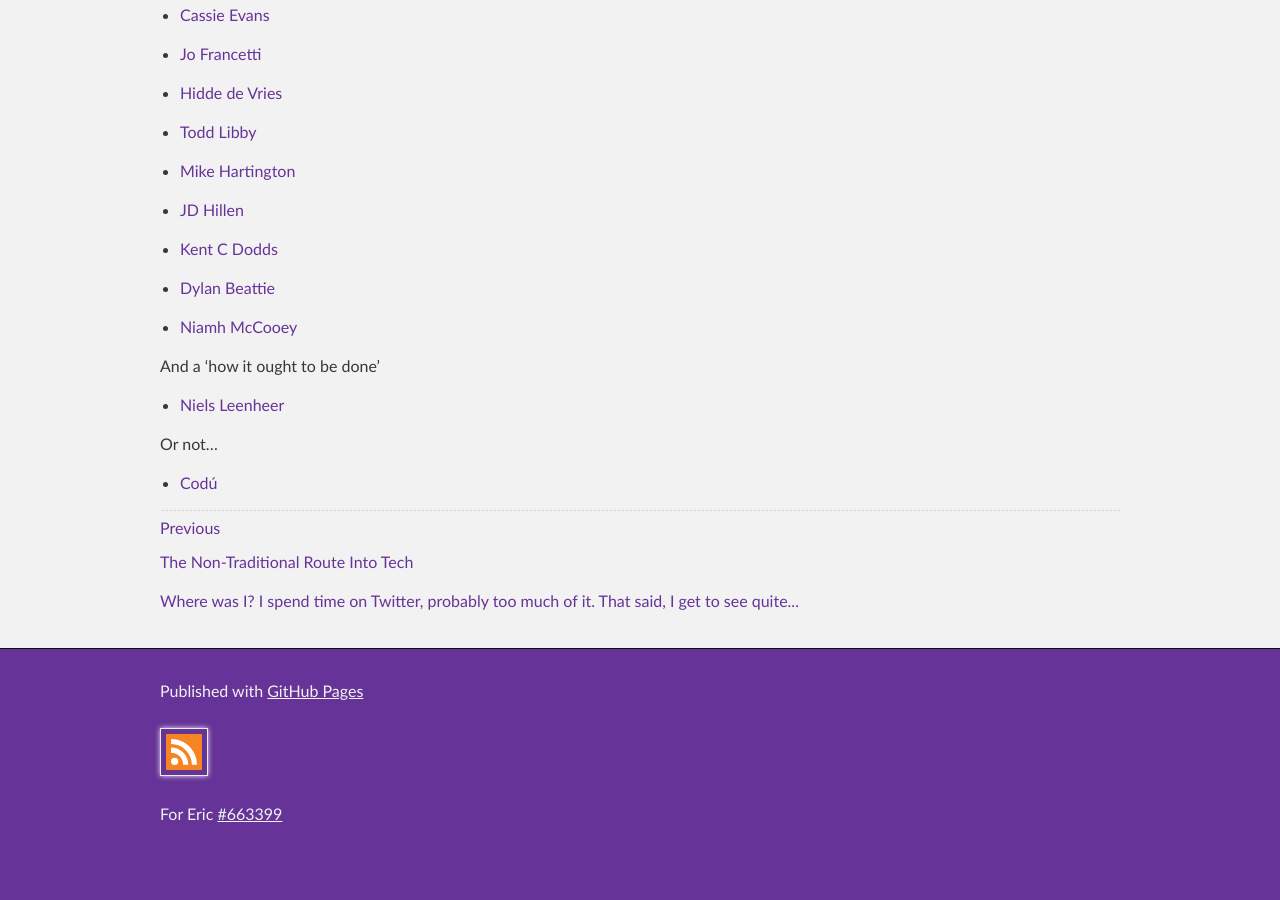
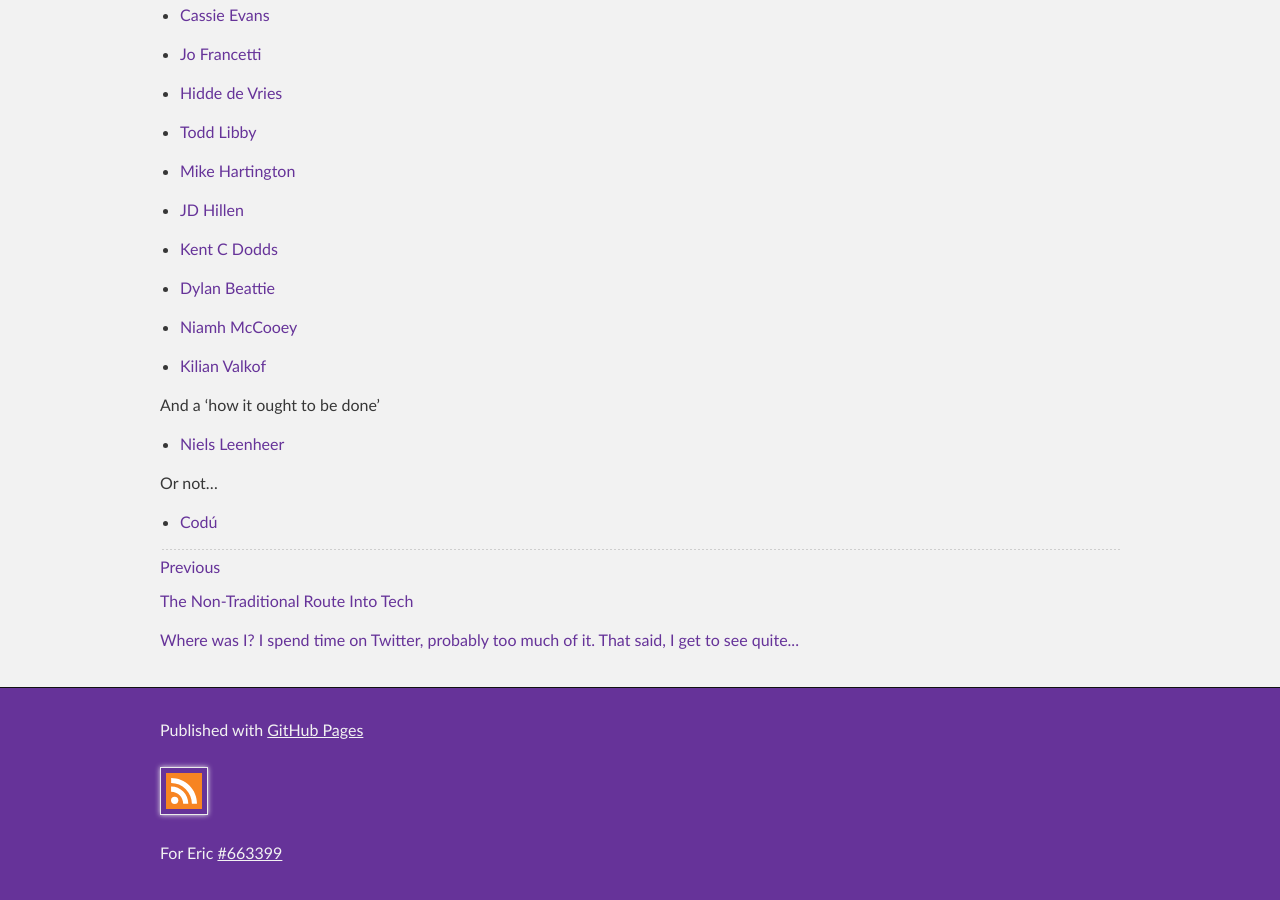
Before and after one commit to christopherallanperry/christopherallanperry.github.io, a Jekyll site: the page built from _posts/2022-11-19-modern_frontends-an_attendees_perspective.markdown, in a window 1280 px wide and 900 px high, scrolled down 5887 px. Built offline with Jekyll 4.4.1, drawn with Linux system fonts in a browser that asks for light colours; before the commit the page ends 6748 px from its top, so only the background shows below that.

Commit message:
Added Kilian Valkkof's blog

```diff
--- a/_posts/2022-11-19-modern_frontends-an_attendees_perspective.markdown
+++ b/_posts/2022-11-19-modern_frontends-an_attendees_perspective.markdown
@@ -123,6 +123,8 @@ On the plus side, I have met and listened to some really wonderful people. Some
 
 - [Niamh McCooey](https://dev.to/niamhmccoo/my-experience-at-modern-frontends-live-1lcn)
 
+- [Kilian Valkof](https://kilianvalkhof.com/2022/web/my-experience-at-modern-frontends/)
+
 And a 'how it ought to be done'
 
 - [Niels Leenheer](https://nielsleenheer.com/articles/2022/red-flag-speakers-having-to-cover-their-own-travel/)
```
